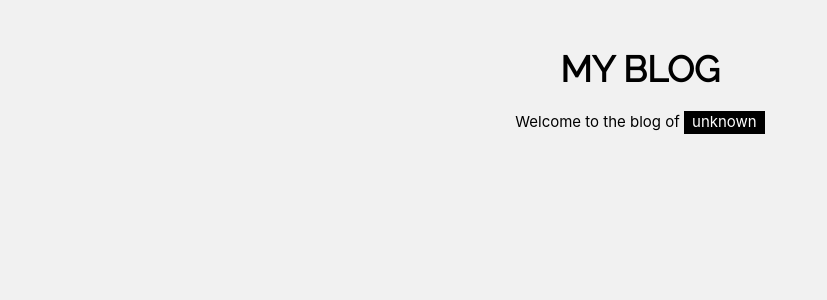
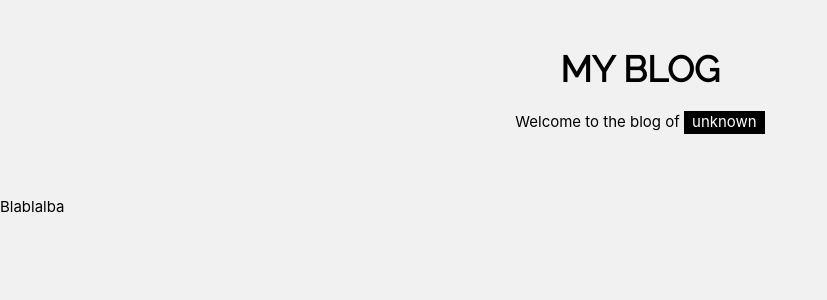
Before and after one commit to Imanbeq/my-app, a React (Create React App) app: page / in a window 1280 px wide. Shown: the top 300 px of the page, without its empty margins (0-827 px from the left). Built offline with nearby package versions, Linux system fonts and the light colour scheme.

Commit message:
feat:added js code

```diff
--- a/src/App.js
+++ b/src/App.js
@@ -1,10 +1,12 @@
 import React from "react";
 import Header from "./components/Header";
+import Task1 from "./components/Square";
 
 const App = () => {
     return (
         <div className="w3-content" style={{maxWidth:"1400px"}}>
             <Header/>
+            <Task1/>
         </div>
     )
 }
--- /dev/null
+++ b/src/components/Square.js
@@ -0,0 +1,11 @@
+import React from 'react';
+
+const Square = (props) => {
+    return (
+        <div>
+            <p>Blablalba</p>
+        </div>
+    );
+};
+
+export default Square;
```
Also changed, not shown: src/components/Task1.js (added, +12 -0 lines).
